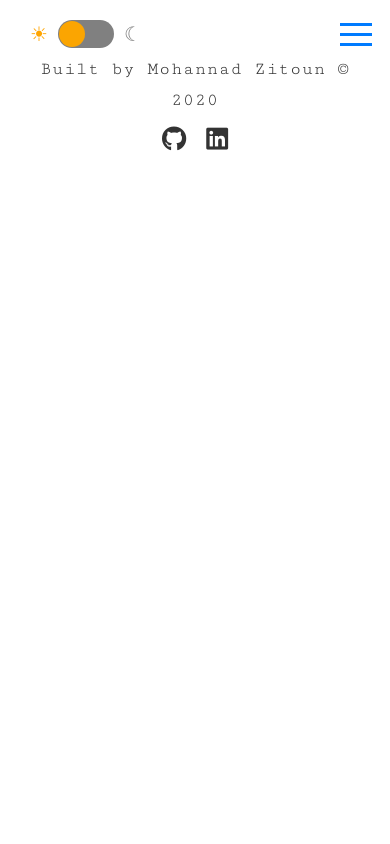
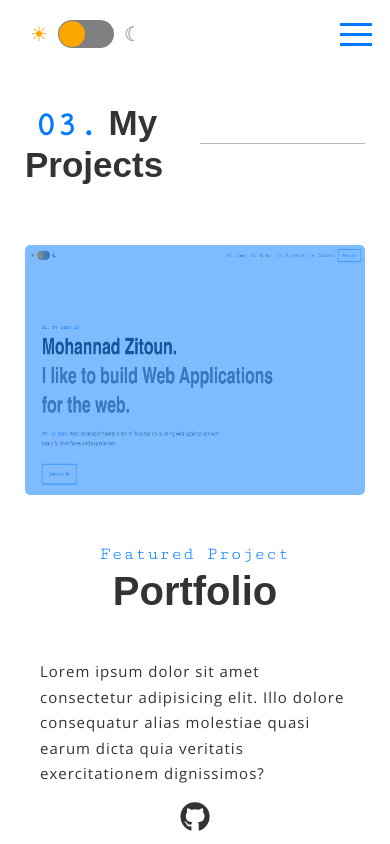
Before and after one commit to momo0999/mohannad-zitoun-portfolio, a React (Create React App) app: page /projects in a window 390 px wide. Shown: the top 844 px of the page. Built offline with nearby package versions, Linux system fonts and the light colour scheme.

Commit message:
finish contact projects resume

```diff
--- a/src/App.js
+++ b/src/App.js
@@ -5,6 +5,7 @@ import Showcase from './components/Showcase';
 import About from './components/About';
 import Contact from './components/Contact';
 import Footer from './components/Footer';
+import Projects from './components/Projects';
 
 const App = () => {
   const [darkMode, setDarkMode] = useState(getInitialMode());
@@ -43,6 +44,7 @@ const App = () => {
         <Switch>
           <Route exact path='/' component={Showcase} />
           <Route path='/about' component={About} />
+          <Route path='/projects' component={Projects} />
           <Route path='/contact' component={Contact} />
         </Switch>
         <Footer />
--- a/src/components/About.css
+++ b/src/components/About.css
@@ -28,7 +28,7 @@
   font-family: 'Cutive Mono', monospace, sans-serif;
 }
 
-.about__header-line {
+.about .header-line {
   width: 300px;
   height: 1px;
   opacity: 0.5;
@@ -134,7 +134,7 @@
     align-items: center;
   }
 
-  .about__header-line {
+  .about .header-line {
     width: 100px;
   }
 
@@ -158,7 +158,10 @@
   }
 }
 
-@media only screen and (max-width: 400px) {
+@media only screen and (max-width: 500px) {
+  .about {
+    margin: 25px 15px;
+  }
   .about__image > img {
     width: 250px;
     height: 320px;
--- a/src/components/About.js
+++ b/src/components/About.js
@@ -9,7 +9,7 @@ const About = () => {
         <h1>
           <span className='about__header-num'>02.</span>About
         </h1>
-        <div className='about__header-line'></div>
+        <div className='header-line'></div>
       </div>
       <div className='about__aboutRow'>
         <div className='about__body'>
@@ -50,7 +50,7 @@ const About = () => {
         <div className='about__image'>
           <div className='about__image-imageBorder'></div>
           <div className='about__image-imageLayer'></div>
-          <img src={myImage} alt='' />
+          <img src={myImage} alt='Mohannad Zitoun' />
         </div>
       </div>
     </div>
--- a/src/components/Contact.css
+++ b/src/components/Contact.css
@@ -12,7 +12,7 @@
 .contact__question {
   color: var(--secondary-color);
   font-family: 'Cutive Mono', monospace, sans-serif;
-  text-align: left;
+  text-align: center;
   animation: slideInLeft 1.2s ease-in-out;
 }
 
@@ -57,11 +57,17 @@
   background-color: var(--hover-color);
 }
 
-@keyframes slideDown {
-  from {
-    transform: translateY(-1500px);
-  }
-  to {
-    transform: translateY(0);
+@media only screen and (max-width: 1024px) {
+  .contact__content {
+    max-width: 70%;
   }
 }
+
+@media only screen and (max-width: 1024px) {
+  .contact__content {
+    max-width: 100%;
+  }
+  .contact__question {
+    margin-top: 15px;
+  }
+}
--- a/src/components/Footer.js
+++ b/src/components/Footer.js
@@ -8,10 +8,10 @@ const Footer = () => {
         <p>Built by Mohannad Zitoun &copy; {new Date().getFullYear()}</p>
       </div>
       <div className='footer__icons'>
-        <a href='https://github.com/momo0999'>
+        <a href='https://github.com/momo0999' target='_blank'>
           <i className='fab fa-github'></i>
         </a>
-        <a href='#'>
+        <a href='#' target='_blank'>
           <i className='fab fa-linkedin'></i>
         </a>
       </div>
--- /dev/null
+++ b/src/components/Projects.css
@@ -0,0 +1,190 @@
+.projects {
+  min-height: 100vh;
+  padding: 10px 30px;
+  margin: 50px 50px;
+}
+
+.projects__col {
+  display: flex;
+  flex-direction: column;
+  align-items: center;
+}
+
+.projects__header {
+  display: flex;
+  justify-content: flex-start;
+  align-items: center;
+  animation: slideInRight 0.7s ease-in-out;
+  margin-bottom: 30px;
+}
+
+.projects__header h1 {
+  font-size: 35px;
+  animation: slideInLeft 0.9s ease-in-out;
+}
+
+.projects__header-num {
+  color: var(--secondary-color);
+  padding: 10px;
+  font-weight: 600;
+  font-family: 'Cutive Mono', monospace, sans-serif;
+}
+
+.projects .header-line {
+  width: 300px;
+  height: 1px;
+  opacity: 0.5;
+  margin-left: 20px;
+  background-color: var(--font-color-title);
+}
+
+.project__container {
+  display: flex;
+  justify-content: space-between;
+  align-items: center;
+  width: 100%;
+  height: 400px;
+  margin-top: 30px;
+}
+
+.project__container-content h1 {
+  animation: slideInRight 1s ease-in-out;
+}
+.project__container-content p {
+  animation: slideInRight 1.1s ease-in-out;
+}
+
+.project__container-image {
+  position: relative;
+  display: flex;
+  flex-direction: column;
+  justify-content: center;
+  align-items: center;
+  margin-bottom: 20px;
+}
+
+.project__container-image img {
+  width: 100%;
+  height: 300px;
+  border-radius: 5px;
+  animation: slideInRight 1s ease-in-out;
+}
+
+.project__container-imageLayer {
+  position: absolute;
+  background-color: var(--secondary-color);
+  width: 100%;
+  height: 300px;
+  opacity: 0.5;
+  border-radius: 5px;
+  transition: all 0.3s ease-in-out;
+  animation: slideInRight 1.2s ease-in-out;
+}
+
+.project__container-imageLayer:hover {
+  opacity: 0;
+}
+
+.project__container-content {
+  display: flex;
+  flex-direction: column;
+  align-items: flex-end;
+  justify-content: flex-start;
+  height: 100%;
+  width: 100%;
+  margin-bottom: 30px;
+}
+
+.project__container-content > p {
+  color: var(--secondary-color);
+  font-family: 'Cutive Mono', monospace, sans-serif;
+  text-align: left;
+}
+
+.project__container-content h1 {
+  font-size: 40px;
+  margin-bottom: 20px;
+}
+
+.project__container-content a {
+  top: 100px;
+  font-size: 30px;
+  color: var(--font-color);
+  animation: slideInLeft 1.2s ease-in-out;
+  margin: 30px 0;
+}
+
+.project__container-content a:hover {
+  color: var(--secondary-color);
+}
+
+.project__container-content__textBox {
+  background-color: var(--background-color-secondary);
+  padding: 15px;
+  border-radius: 3px;
+  max-width: 90%;
+  margin-bottom: 40px;
+  animation: slideInLeft 1.1s ease-in-out;
+}
+.project__container-content__textBox > p {
+  font-size: 15px;
+}
+
+@media only screen and (max-width: 1024px) {
+  .project__container {
+    display: flex;
+    flex-direction: column;
+    justify-content: space-evenly;
+    align-items: center;
+    width: 100%;
+    height: 80vh;
+    margin-top: 30px;
+  }
+  .project__container-content h1 {
+    margin: 0px;
+  }
+  .project__container-content {
+    display: flex;
+    flex-direction: column;
+    align-items: center;
+    justify-content: center;
+    height: 100%;
+    width: 100%;
+  }
+  .project__container-image img {
+    width: 100%;
+    height: 250px;
+  }
+
+  .project__container-imageLayer {
+    width: 100%;
+    height: 250px;
+  }
+  .project__container-content__textBox {
+    position: relative;
+    background-color: var(--background-color-secondary);
+    padding: 15px;
+    border-radius: 3px;
+    max-width: 100%;
+    margin: 0;
+  }
+  .project__container-content h1 {
+    font-size: 40px;
+    margin-bottom: 30px;
+  }
+
+  .project__container-content a {
+    top: 100px;
+    font-size: 30px;
+    margin-top: 0px;
+    color: var(--font-color);
+  }
+}
+
+@media only screen and (max-width: 500px) {
+  .projects {
+    min-height: 100vh;
+    padding: 10px 10px;
+    margin: 25px 15px;
+  }
+}
--- /dev/null
+++ b/src/components/Projects.js
@@ -0,0 +1,40 @@
+import React from 'react';
+import projectPortfolio from '../image/projectPortfolio.png';
+import './Projects.css';
+
+const Projects = () => {
+  return (
+    <div className='projects'>
+      <div className='projects__header'>
+        <h1>
+          <span className='projects__header-num'>03.</span>My Projects
+        </h1>
+        <div className='header-line'></div>
+      </div>
+      <div className='projects__col'>
+        <div className='project__container'>
+          <div className='project__container-image'>
+            <div className='project__container-imageLayer'></div>
+            <img src={projectPortfolio} alt='portfolio' />
+          </div>
+          <div className='project__container-content'>
+            <p>Featured Project</p>
+            <h1>Portfolio</h1>
+            <div className='project__container-content__textBox'>
+              <p>
+                Lorem ipsum dolor sit amet consectetur adipisicing elit. Illo
+                dolore consequatur alias molestiae quasi earum dicta quia
+                veritatis exercitationem dignissimos?
+              </p>
+            </div>
+            <a href='https://github.com/momo0999/mohannad-zitoun-portfolio'>
+              <i className='fab fa-github'></i>
+            </a>
+          </div>
+        </div>
+      </div>
+    </div>
+  );
+};
+
+export default Projects;
--- a/src/components/navbars/Navbar.css
+++ b/src/components/navbars/Navbar.css
@@ -94,6 +94,7 @@
     opacity: 0.8;
     transform: translateX(120px);
     transition: transform 0.4s ease-in, width 0.3s ease-in;
+    z-index: 9;
   }
   .navbar__hamburger {
     position: absolute;
@@ -101,7 +102,7 @@
     right: 0;
     margin-right: 10px;
     justify-content: space-between;
-    z-index: 1;
+    z-index: 10;
   }
 
   .navbar__nav > ul li a:hover {
--- a/src/components/navbars/Navbar.js
+++ b/src/components/navbars/Navbar.js
@@ -87,6 +87,7 @@ const Navbar = ({ darkMode, setDarkMode }) => {
           <li>
             <a
               className='navbar__nav-resume'
+              target='_blank'
               href='https://drive.google.com/file/d/1cORMQFPDxhus0okCB2bF4cejwu4QzrMl/view?usp=sharing'
             >
               Resume
--- a/src/index.css
+++ b/src/index.css
@@ -11,6 +11,7 @@
 
 .dark-mode {
   --background-color: #09192f;
+  --background-color-secondary: #112240;
   --background-color-side-menu: #162944;
   --font-color: #c2ccec;
   --font-color-title: #8892b0;
@@ -22,6 +23,7 @@
 .light-mode {
   --background-color: #fff;
   --background-color-side-menu: #fff;
+  --background-color-secondary: #fff;
   --font-color: #333;
   --font-color-title: #777;
   --hover-color: #f4f4f4;
```
Also changed, not shown: src/image/projectPortfolio.png (added).
